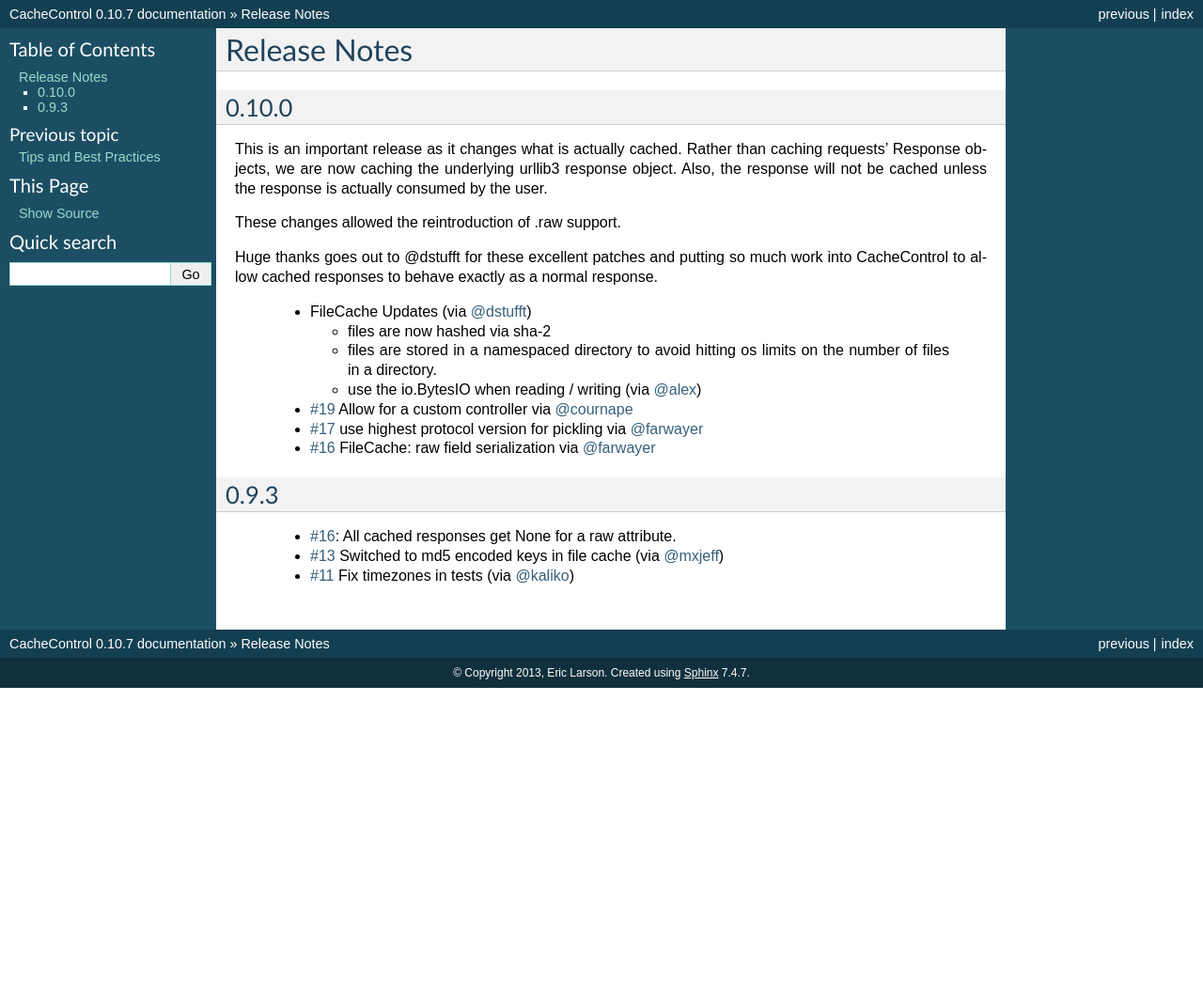
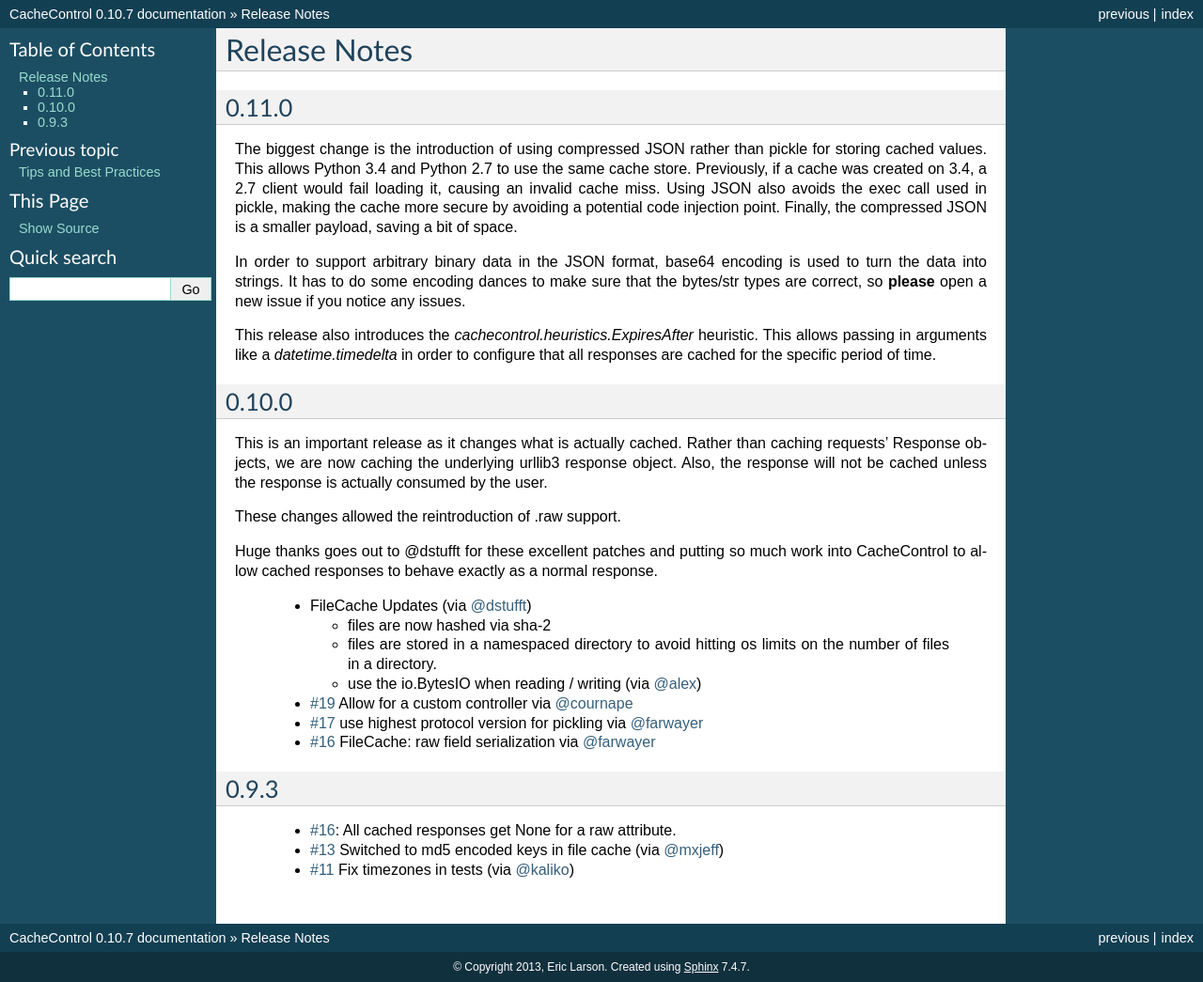
Before and after one commit to psf/cachecontrol, a Sphinx documentation site: the page built from docs/release_notes.rst, in a window 1280 px wide. Shown: the whole page at 94% size. Built offline with Sphinx 7.4.7, drawn with Linux system fonts in a browser that asks for light colours; before the commit the page ends 900 px from its top, so only the background shows below that.

Commit message:
Add some release notes for the JSON change and the ExpiresAfter heuristic.

```diff
--- a/docs/release_notes.rst
+++ b/docs/release_notes.rst
@@ -1,6 +1,28 @@
 ===============
  Release Notes
 ===============
+
+0.11.0
+======
+
+The biggest change is the introduction of using compressed JSON rather
+than pickle for storing cached values. This allows Python 3.4 and
+Python 2.7 to use the same cache store. Previously, if a cache was
+created on 3.4, a 2.7 client would fail loading it, causing an invalid
+cache miss. Using JSON also avoids the exec call used in pickle,
+making the cache more secure by avoiding a potential code injection
+point. Finally, the compressed JSON is a smaller payload, saving a bit
+of space.
+
+In order to support arbitrary binary data in the JSON format, base64
+encoding is used to turn the data into strings. It has to do some encoding dances
+to make sure that the bytes/str types are correct, so **please** open
+a new issue if you notice any issues.
+
+This release also introduces the
+`cachecontrol.heuristics.ExpiresAfter` heuristic. This allows passing
+in arguments like a `datetime.timedelta` in order to configure that
+all responses are cached for the specific period of time.
 
 
 0.10.0
```
